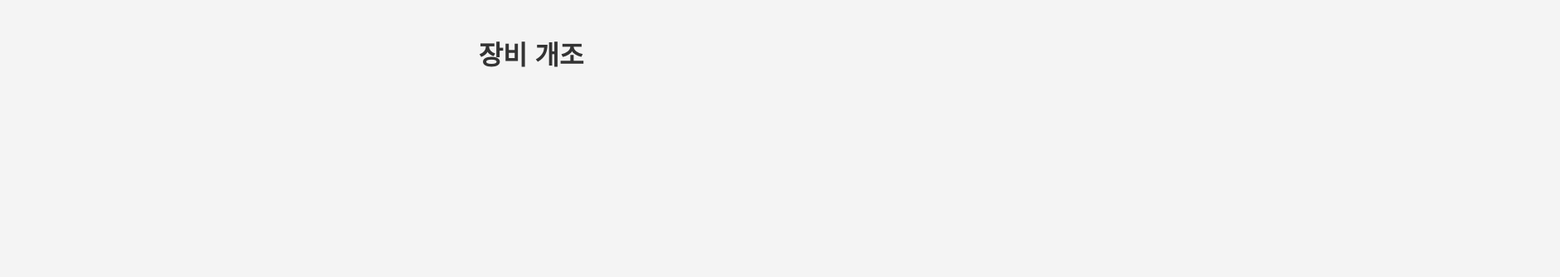
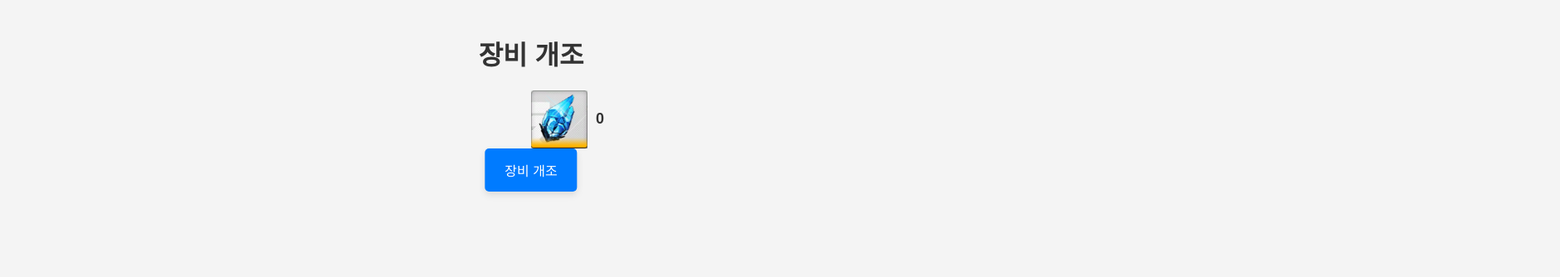
Before and after one commit to Naru222/Naru222.github.io, a plain HTML site: page Reinforce.html in a window 1280 px wide. Shown: the whole page at 83% size, 1880 px wide, since content can reach past the window. Drawn offline with Linux system fonts and the light colour scheme.

Commit message:
Update Reinforce.css

```diff
--- a/Reinforce.css
+++ b/Reinforce.css
@@ -28,8 +28,8 @@ td {
 }
 
 #generateBtn {
-  position: fixed;
-  bottom: 1500px;
+  position: relative;
+  bottom: 0px;
   left: 50%;
   transform: translateX(-50%);
   padding: 14px 24px;
@@ -47,9 +47,9 @@ td {
 }
 
 #countDisplay {
-  position: fixed;
-  bottom: 1570px;
-  left: 50%;
+  position: relative;
+  bottom: 0px;
+  left: 100%;
   transform: translateX(-50%);
   font-size: 18px;
   font-weight: bold;
```
